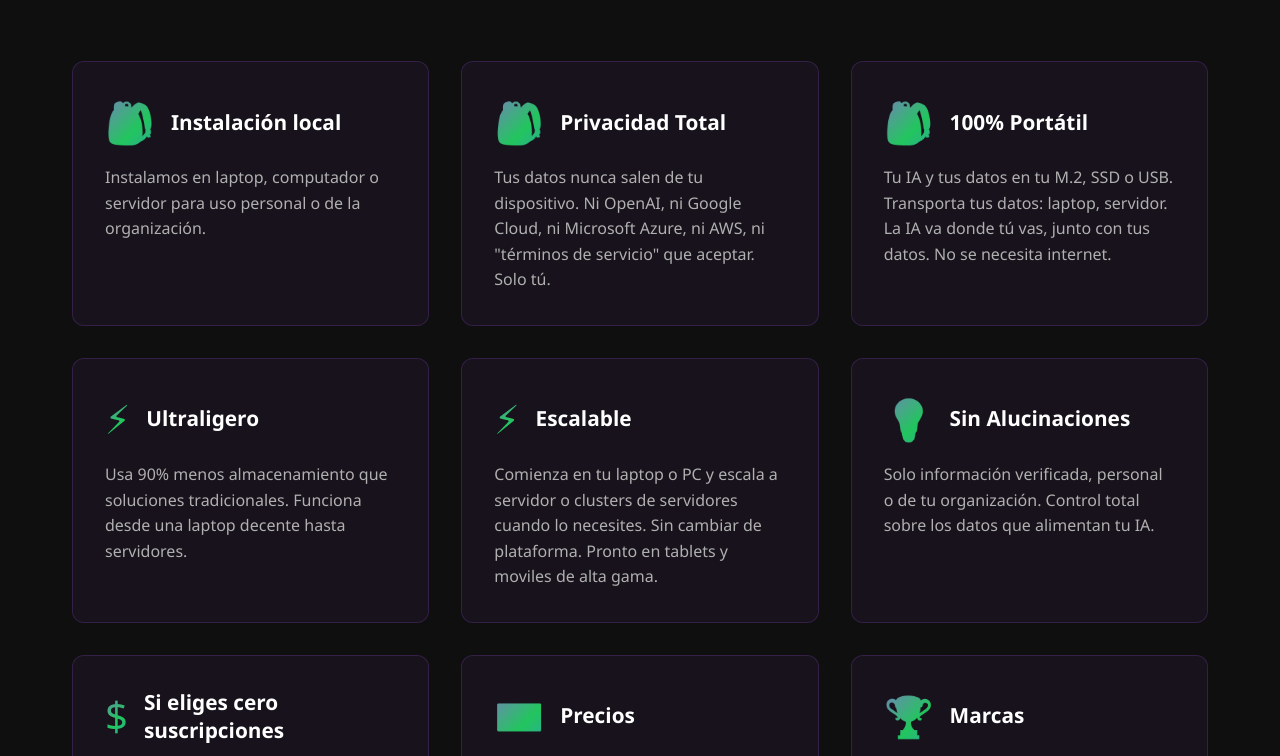
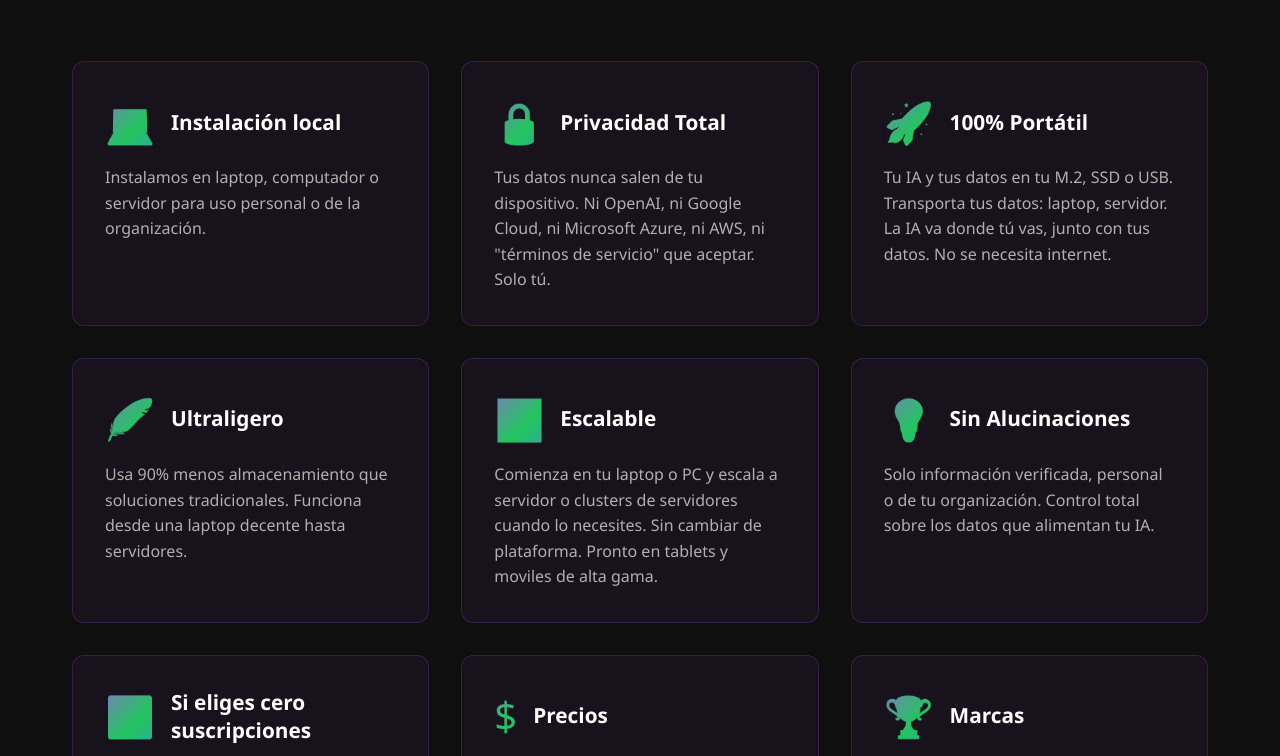
Before and after one commit to ricardoortegao/iasoloparami, a website: page public/index.html in a window 1280 px wide. Shown: the part 1028-1784 px from the top of the page. Drawn offline with Linux system fonts and the light colour scheme.

Commit message:
Actualizacion automatica

```diff
--- a/public/index.html
+++ b/public/index.html
@@ -974,7 +974,7 @@
         <div class="features-grid">
             <div class="feature-card">
                 <div class="feature-header">
-                    <div class="feature-icon">🎒</div>
+                    <div class="feature-icon">💻</div>
                     <h3>Instalación local</h3>
                 </div>
                 <p>Instalamos en laptop, computador o servidor para uso personal o de la organización.</p>
@@ -982,7 +982,7 @@
 
             <div class="feature-card">
                 <div class="feature-header">
-                    <div class="feature-icon">🎒</div>
+                    <div class="feature-icon">🔒</div>
                     <h3>Privacidad Total</h3>
                 </div>
                 <p>Tus datos nunca salen de tu dispositivo. Ni OpenAI, ni Google Cloud, ni Microsoft Azure, ni AWS, ni "términos de servicio" que aceptar. Solo tú.</p>
@@ -990,7 +990,7 @@
 
             <div class="feature-card">
                 <div class="feature-header">
-                    <div class="feature-icon">🎒</div>
+                    <div class="feature-icon">🚀</div>
                     <h3>100% Portátil</h3>
                 </div>
                 <p>Tu IA y tus datos en tu M.2, SSD o USB. Transporta tus datos: laptop, servidor. La IA va donde tú vas, junto con tus datos. No se necesita internet.</p>
@@ -998,7 +998,7 @@
 
             <div class="feature-card">
                 <div class="feature-header">
-                    <div class="feature-icon">⚡</div>
+                    <div class="feature-icon">🪶</div>
                     <h3>Ultraligero</h3>
                 </div>
                 <p>Usa 90% menos almacenamiento que soluciones tradicionales. Funciona desde una laptop decente hasta servidores.</p>
@@ -1006,7 +1006,7 @@
 
             <div class="feature-card">
                 <div class="feature-header">
-                    <div class="feature-icon">⚡</div>
+                    <div class="feature-icon">📈</div>
                     <h3>Escalable</h3>
                 </div>
                 <p>Comienza en tu laptop o PC y escala a servidor o clusters de servidores cuando lo necesites. Sin cambiar de plataforma. Pronto en tablets y moviles de alta gama.</p>
@@ -1022,7 +1022,7 @@
 
             <div class="feature-card">
                 <div class="feature-header">
-                    <div class="feature-icon">$</div>
+                    <div class="feature-icon">🆓</div>
                     <h3>Si eliges cero suscripciones</h3>
                 </div>
                 <p>Sin cuotas mensuales ni tokens que cuidar. Tu IA por siempre. Sin sorpresas ni facturas recurrentes.</p>
@@ -1030,7 +1030,7 @@
 
             <div class="feature-card">
                 <div class="feature-header">
-                    <div class="feature-icon">💵</div>
+                    <div class="feature-icon">$</div>
                     <h3>Precios</h3>
                 </div>
                 <p>Revisa nuestro cotizador donde podrás indicar si necesitas hardware, software, capacitación, servicios.</p>
```
